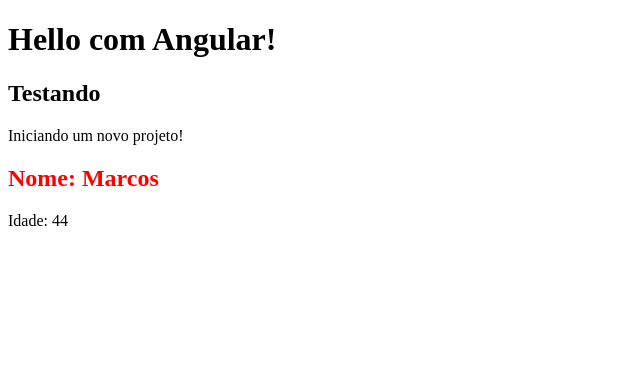
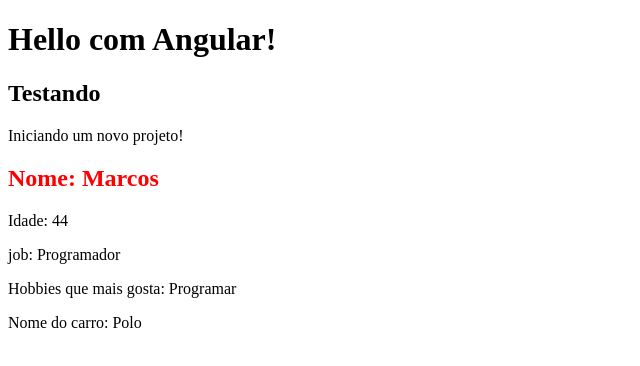
Before and after one commit to MarcosAdaSilva/curso, an Angular app: page / in a window 1280 px wide. Shown: the top 366 px of the page, without its empty margins (0-640 px from the left). Built offline with nearby package versions, Linux system fonts and the light colour scheme.

Commit message:
Fixando conhecimento

```diff
--- a/src/app/components/first-component/first-component.component.html
+++ b/src/app/components/first-component/first-component.component.html
@@ -1,2 +1,5 @@
 <h2>Nome: {{ name }}</h2>
 <p>Idade: {{ age }}</p>
+<p>job: {{ job }}</p>
+<p>Hobbies que mais gosta: {{ hobbies[3] }}</p>
+<p>Nome do carro: {{ car.name }}</p>
--- a/src/app/components/first-component/first-component.component.ts
+++ b/src/app/components/first-component/first-component.component.ts
@@ -1,3 +1,4 @@
+import { PlatformLocation } from '@angular/common';
 import { Component, OnInit } from '@angular/core';
 
 @Component({
@@ -8,6 +9,12 @@
 export class FirstComponentComponent implements OnInit {
   name: string = 'Marcos';
   age: number = 44;
+  job = 'Programador';
+  hobbies = ['Correr', 'Jogar', 'Estudar', ' Programar'];
+  car = {
+    name: 'Polo',
+    year: '2019',
+  };
 
   constructor() {}
 
```
